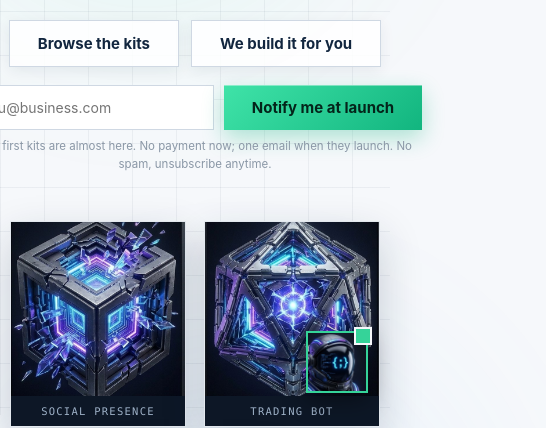
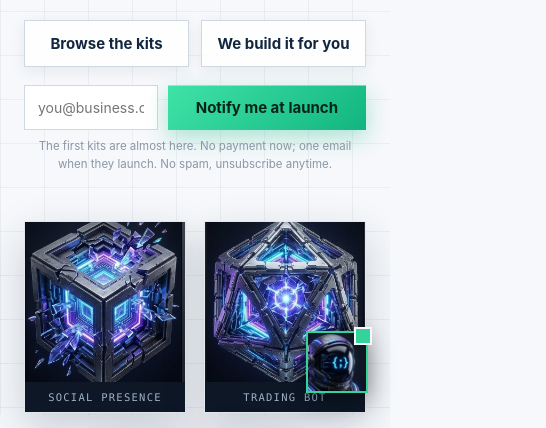
Before and after one commit to mydevkits/mydevkits.github.io, a plain HTML site: page index.html in a window 390 px wide. Shown: the part 429-857 px from the top of the page, 546 px wide, since content can reach past the window. Drawn offline with Linux system fonts and the light colour scheme.

Commit message:
Site update Sun 08/02/2026  3:45:56.93

```diff
--- a/index.html
+++ b/index.html
@@ -26,7 +26,7 @@
 <div class="panel" style="min-height:92vh;text-align:center;justify-content:center;position:relative;overflow:visible">
   <div class="heroglow hg1"></div>
   <div class="heroglow hg2"></div>
-  <div style="max-width:800px;position:relative;z-index:1">
+  <div style="max-width:800px;width:100%;min-width:0;position:relative;z-index:1">
     <div class="k mono" style="font-size:11px;letter-spacing:.24em;color:var(--blue)">MYDEVKITS &middot; SIOUXLAND, USA</div>
     <h1 style="font-size:clamp(40px,7vw,72px);font-weight:800;line-height:1.1;color:var(--ink);margin:22px 0">You want it.<br>You build it.<br><span style="color:var(--green)">You keep it.</span></h1>
     <p style="color:var(--muted);font-size:clamp(16px,2.2vw,20px);line-height:1.6;max-width:620px;margin:0 auto">Stop renting software. We sell the blueprints to build it yourself: bought once, running on your computers, owned forever.</p>
--- a/style.css
+++ b/style.css
@@ -243,3 +243,13 @@ footer{border-top:1px solid var(--bl);margin-top:40px;padding:34px 0 44px;text-a
   padding:13px 24px;font-size:14.5px;box-shadow:0 14px 36px rgba(0,0,0,.45)}
 .frame-lap:hover .demolink{background:rgba(5,10,20,.38)}
 .frame-lap:hover .demolink span{opacity:1;transform:none}
+
+/* ---- mobile sanity ---- */
+html{-webkit-text-size-adjust:100%;text-size-adjust:100%}
+body{overflow-x:hidden}
+@media(max-width:700px){
+  .heroglow{display:none}
+  .heroart a{width:calc(50% - 9px)}
+  .ll-form{width:100%}
+  .pcta .btn{flex:1;text-align:center;padding:13px 10px}
+}
```
Also changed, not shown: demo.html (+1 -0 lines).
